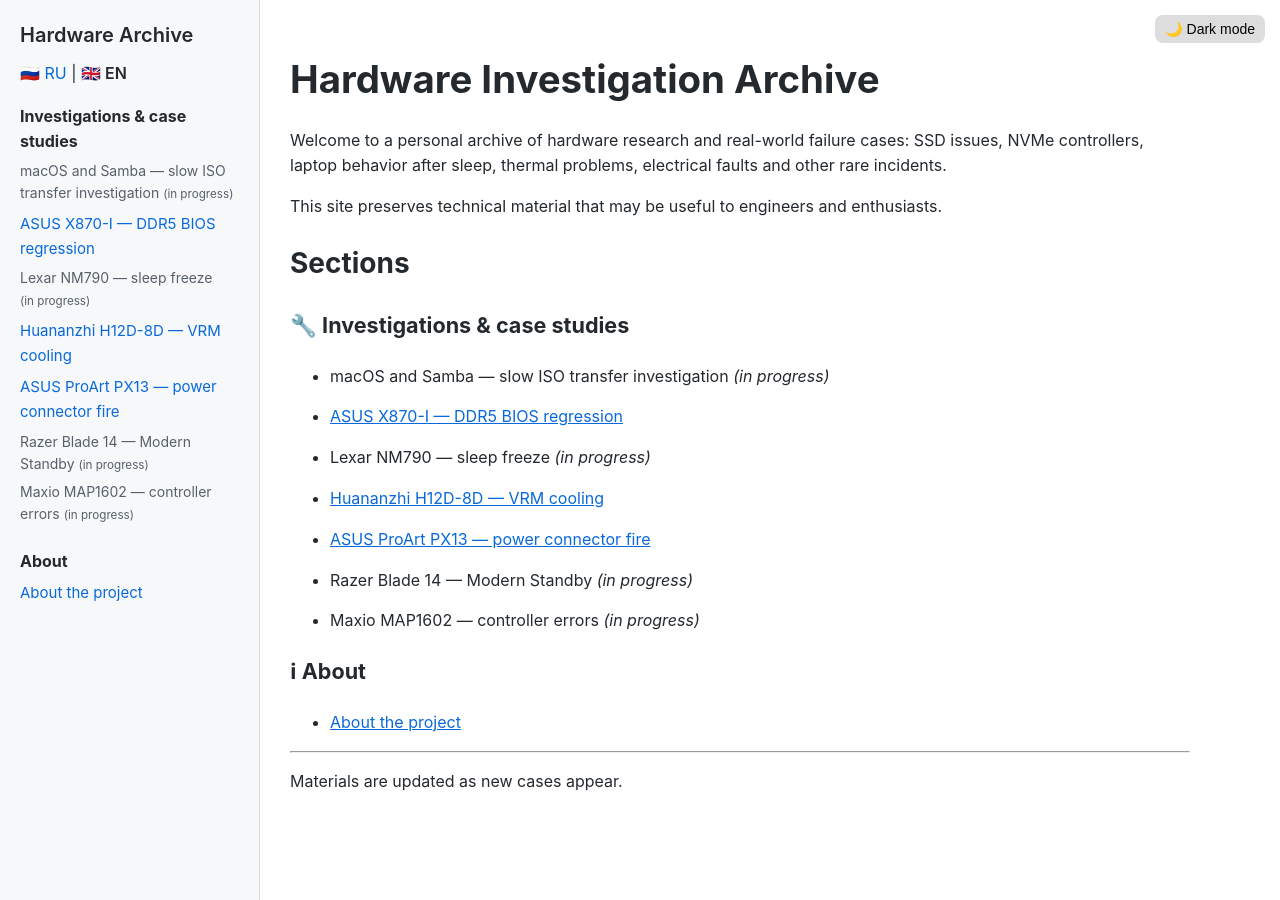
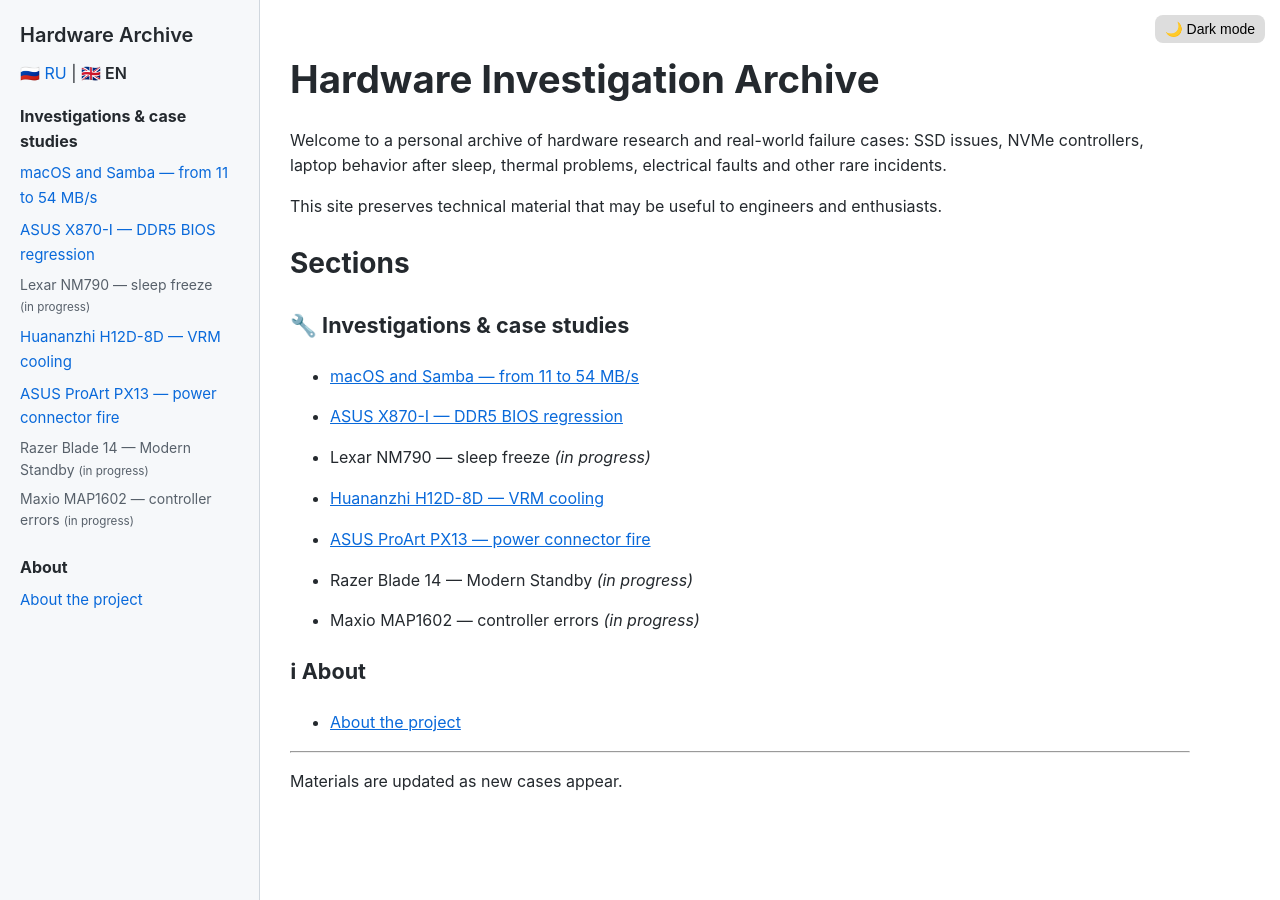
Before and after one commit to ieya100/ieya100.github.io, a Jekyll site: the page built from en/index.md, in a window 1280 px wide. Built offline with Jekyll 4.4.1, drawn with Linux system fonts in a browser that asks for light colours; comment, search, counter and statistics services are not loaded.

Commit message:
docs: publish English Samba article in cases registry

```diff
--- a/_data/cases.yml
+++ b/_data/cases.yml
@@ -4,8 +4,9 @@
     title: macOS и Samba — ускорение ISO с 11 до 54 МБ/с
     url: /cases/macos-samba-slow-iso-vfs-fruit.html
   en:
-    status: draft
-    title: macOS and Samba — slow ISO transfer investigation
+    status: published
+    title: macOS and Samba — from 11 to 54 MB/s
+    url: /en/cases/macos-samba-slow-iso-vfs-fruit.html
 
 - key: asus-x870-i-ddr5
   ru:
```
